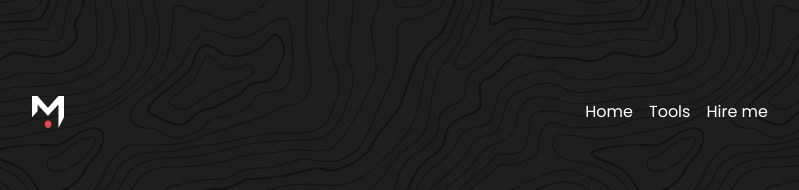
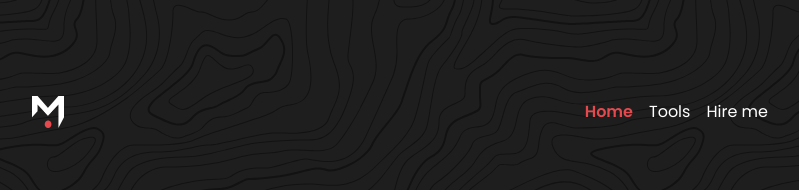
Before and after one commit to MehdiDiasGomes/My-portfolio, a Vue app: page / in a window 1280 px wide. Shown: the top 190 px of the page, without its empty margins (240-1039 px from the left). Built offline with nearby package versions, Linux system fonts and the light colour scheme.

Commit message:
💄 Ui(app): add active-class on navbar

```diff
--- a/src/components/Navbar.vue
+++ b/src/components/Navbar.vue
@@ -4,9 +4,9 @@
             <img src="../../public/img/Logo.png" alt="Logo" class="h-8 w-8" />
         </div>
         <div class="flex gap-4 items-center">
-            <RouterLink class="hover:text-[#E5484D] duration-200" to="/">Home</RouterLink>
-            <RouterLink class="hover:text-[#E5484D] duration-200" to="/tools">Tools</RouterLink>
-            <RouterLink class="hover:text-[#E5484D] duration-200" to="/hire">Hire me</RouterLink>
+            <RouterLink class="hover:text-[#E5484D] duration-200" active-class="font-bold text-[#E5484D]" to="/">Home</RouterLink>
+            <RouterLink class="hover:text-[#E5484D] duration-200" active-class="font-bold text-[#E5484D]" to="/tools">Tools</RouterLink>
+            <RouterLink class="hover:text-[#E5484D] duration-200" active-class="font-bold text-[#E5484D]" to="/hire">Hire me</RouterLink>
         </div>
     </nav>
 </template>
```
